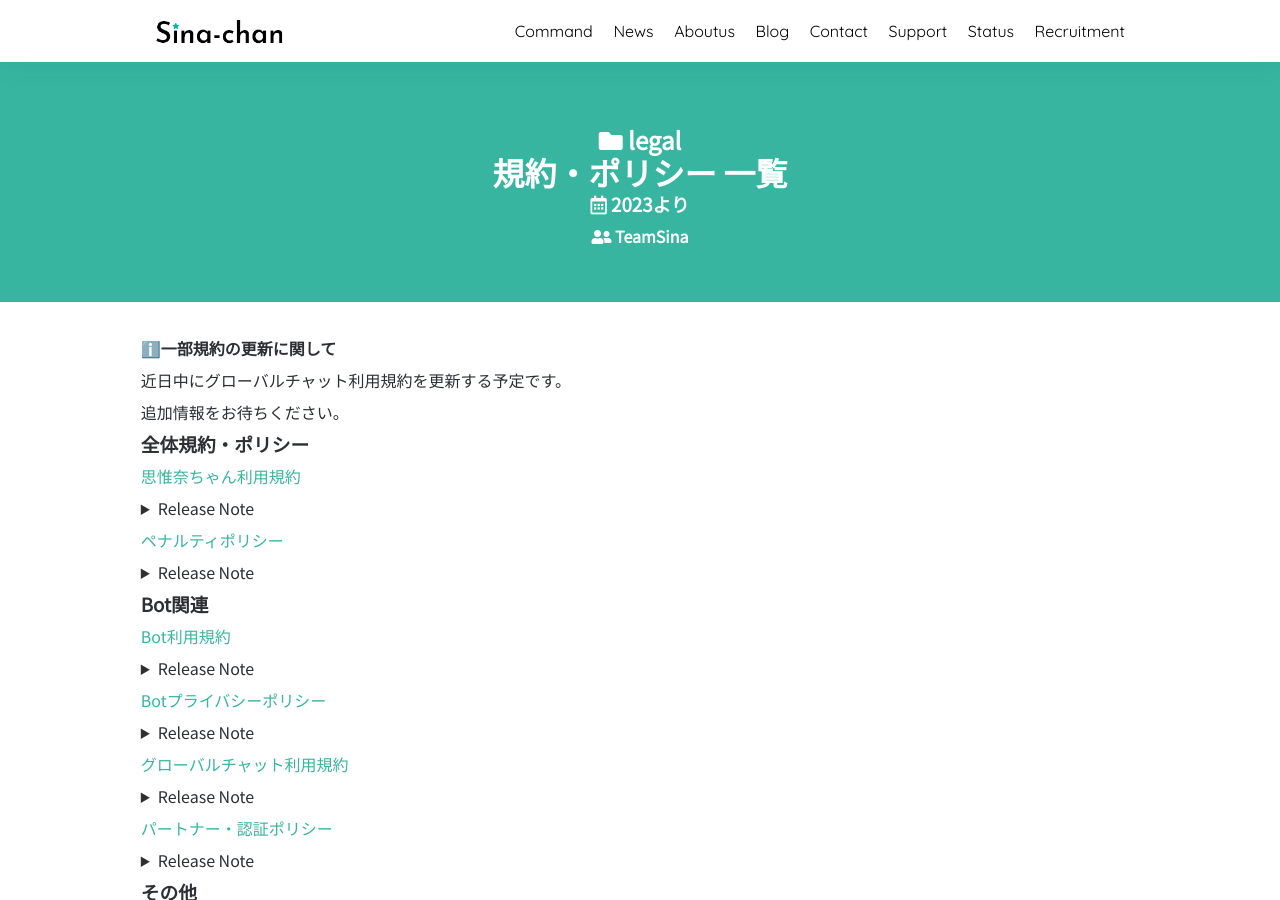
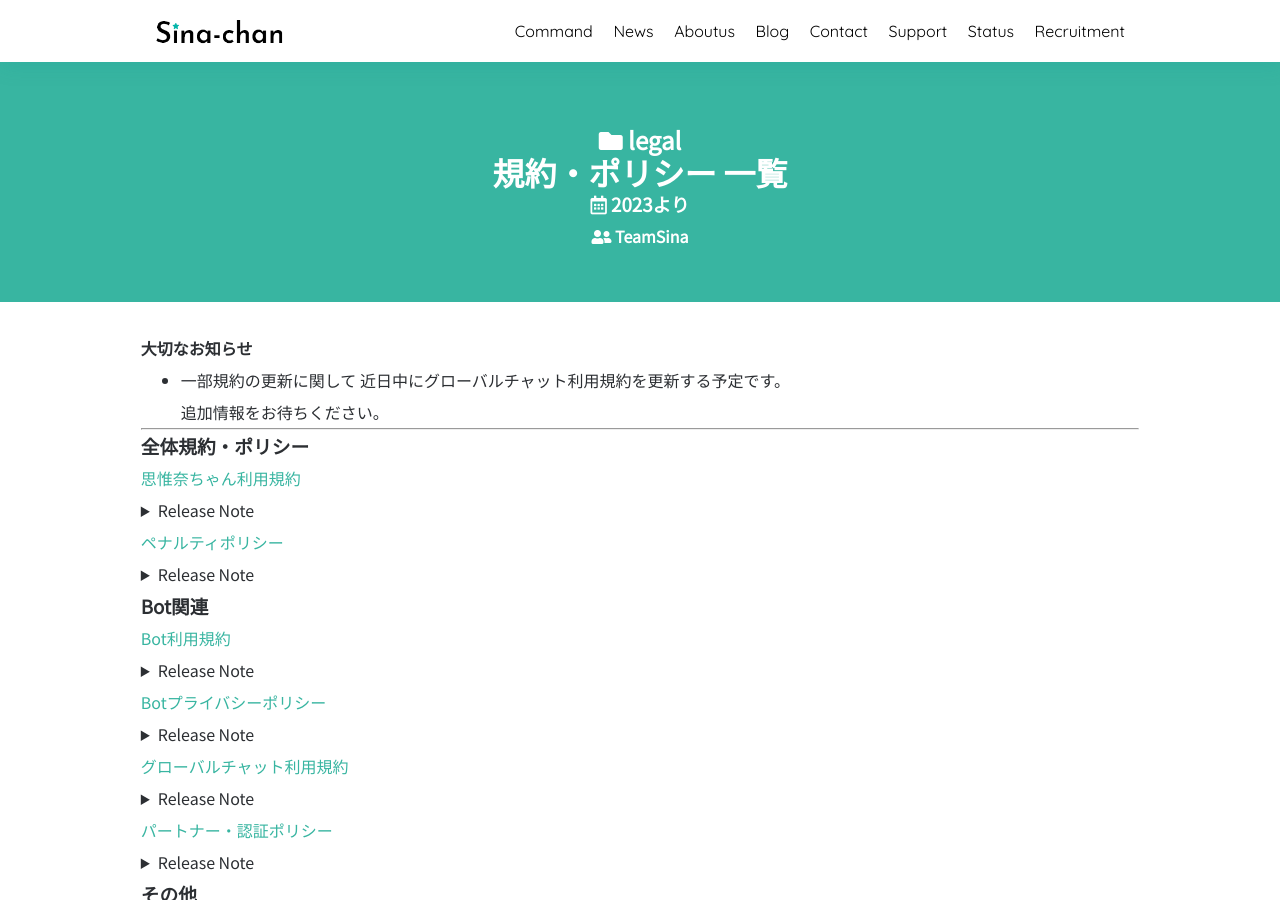
Before and after one commit to SinaKitagami/sinakitagami.github.io, a Jekyll site: the page built from legal.md, in a window 1280 px wide and 900 px high. Built offline with Jekyll 4.4.1, drawn with Linux system fonts in a browser that asks for light colours; nearby versions of some CDN libraries; a script that is not in the unit is left out.

Commit message:
legal.md を更新

```diff
--- a/legal.md
+++ b/legal.md
@@ -10,9 +10,12 @@ date: 2023より
 
 ---
 
-#### ℹ️一部規約の更新に関して
+#### 大切なお知らせ
+- 一部規約の更新に関して
 近日中にグローバルチャット利用規約を更新する予定です。<br>
 追加情報をお待ちください。
+
+---
 
 ### 全体規約・ポリシー
 
```
